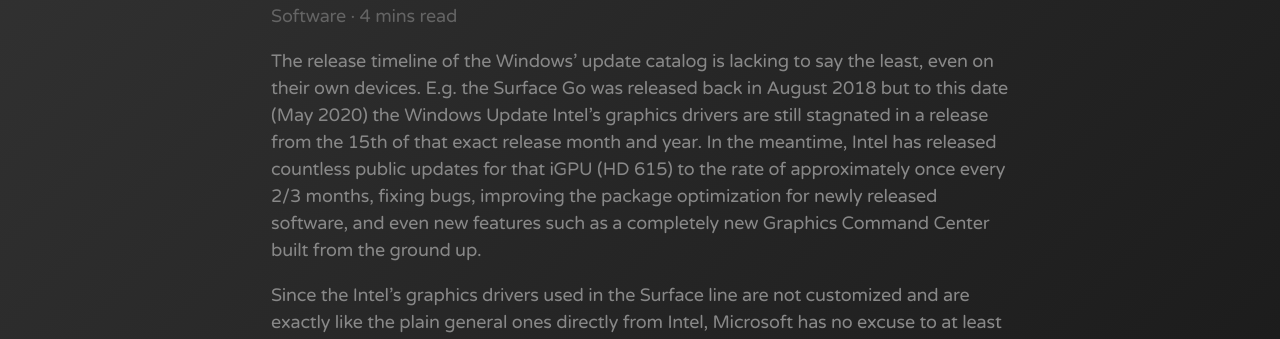
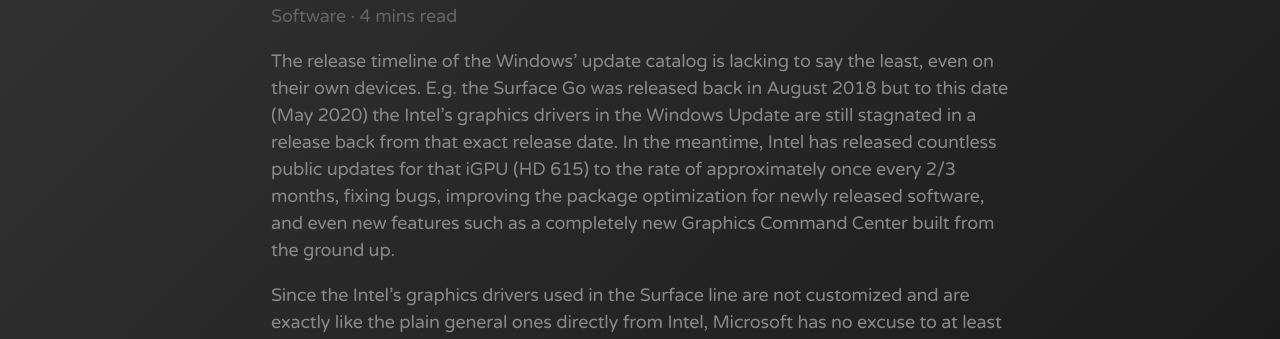
Before and after one commit to bonina/bonina.github.io, a Jekyll site: the page built from _posts/software/2020/2020-05-12-manually -update-intel-graphics-drivers.md, in a window 1280 px wide. Shown: the part 135-474 px from the top of the page. Built offline with Jekyll 4.4.1, drawn with Linux system fonts in a browser that asks for light colours.

Commit message:
Update 2020-05-12-manually -update-intel-graphics-drivers.md

```diff
--- a/_posts/software/2020/2020-05-12-manually -update-intel-graphics-drivers.md
+++ b/_posts/software/2020/2020-05-12-manually -update-intel-graphics-drivers.md
@@ -5,7 +5,7 @@
 published: true
 ---
 
-The release timeline of the Windows' update catalog is lacking to say the least, even on their own devices. E.g. the Surface Go was released back in August 2018 but to this date (May 2020) the Windows Update Intel's graphics drivers are still stagnated in a release from the 15th of that exact release month and year. In the meantime, Intel has released countless public updates for that iGPU (HD 615) to the rate of approximately once every 2/3 months, fixing bugs, improving the package optimization for newly released software, and even new features such as a completely new Graphics Command Center built from the ground up.
+The release timeline of the Windows' update catalog is lacking to say the least, even on their own devices. E.g. the Surface Go was released back in August 2018 but to this date (May 2020) the Intel's graphics drivers in the Windows Update are still stagnated in a release back from that exact release date. In the meantime, Intel has released countless public updates for that iGPU (HD 615) to the rate of approximately once every 2/3 months, fixing bugs, improving the package optimization for newly released software, and even new features such as a completely new Graphics Command Center built from the ground up.
 
 Since the Intel’s graphics drivers used in the Surface line are not customized and are exactly like the plain general ones directly from Intel, Microsoft has no excuse to at least update them every few months for those few PCI IDs in their update catalog. It's staggering that the majority of clients with those devices are still facing the same initial lack of improvements in the video enco/decoding and 3D graphics spaces simply because Microsoft is ignoring these relevant updates from Intel. Worse is that since Windows 10, in the Home version (which represents the largest pool of users in the domestic market), any driver update on the users side is forcefully overwritten shortly after, without an easy way to disable that “feature”. If you consider the S Mode users, it’s even worse since you are completely stuck with what the Windows Update gives you.
 
```
